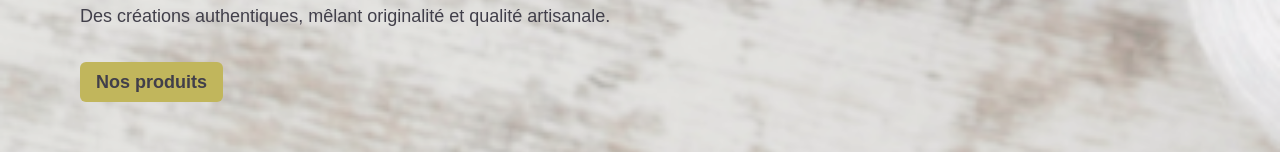
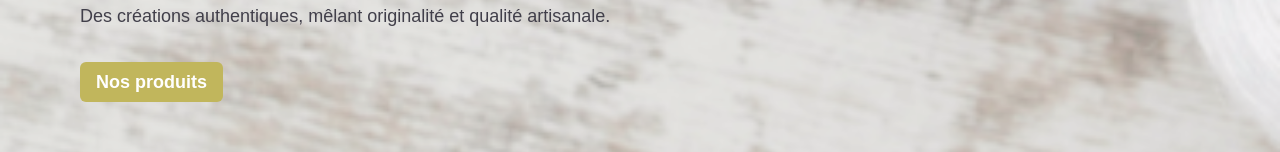
Before and after one commit to La-Petite-Boutique-D-Ephee/frontend, a Next.js app: page / in a window 1280 px wide. Shown: the part 342-494 px from the top of the page. Built offline with nearby package versions, Linux system fonts and the light colour scheme; a web font is replaced by a local one.

Commit message:
✅ Update button variants

```diff
--- a/components/ui/button.jsx
+++ b/components/ui/button.jsx
@@ -10,13 +10,13 @@ const buttonVariants = cva(
     variants: {
       variant: {
         default:
-          "bg-primary-500 text-slate-50 hover:bg-primary-500/90  transition-colors duration-300 ease-in-out",
+          "bg-primary-500 text-white hover:bg-primary-500/90  transition-colors duration-300 ease-in-out",
         destructive:
-          "bg-red-500 text-slate-50 hover:bg-red-500/90 dark:bg-red-900 dark:text-slate-50 dark:hover:bg-red-900/90 transition-colors duration-300 ease-in-out",
+          "bg-red-500 text-white hover:bg-red-500/90 dark:bg-red-900 dark:text-slate-50 dark:hover:bg-red-900/90 transition-colors duration-300 ease-in-out",
         outline:
           "border border-slate-200 bg-white hover:bg-slate-100 hover:text-slate-900 dark:border-slate-800 dark:bg-slate-950 dark:hover:bg-slate-800 dark:hover:text-slate-50",
         secondary:
-          "bg-secondary-500 text-btn hover:bg-secondary-500/80 transition-colors duration-300 ease-in-out",
+          "bg-secondary-500 text-white hover:bg-secondary-500/80 transition-colors duration-300 ease-in-out",
         ghost:
           "hover:bg-slate-100 hover:text-slate-900 dark:hover:bg-slate-800 dark:hover:text-slate-50",
         link: "text-slate-900 underline-offset-4 hover:underline dark:text-slate-50",
```
